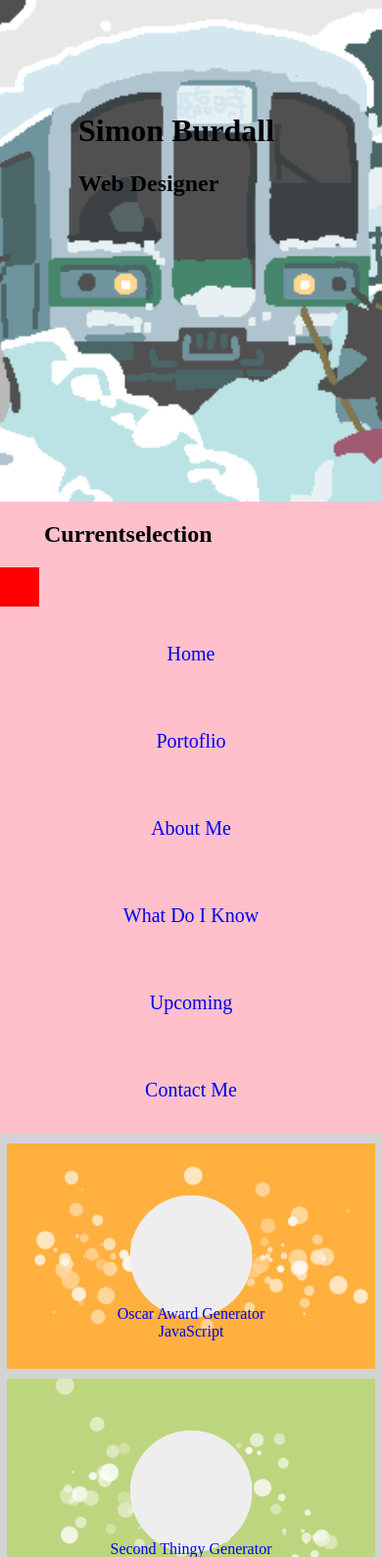
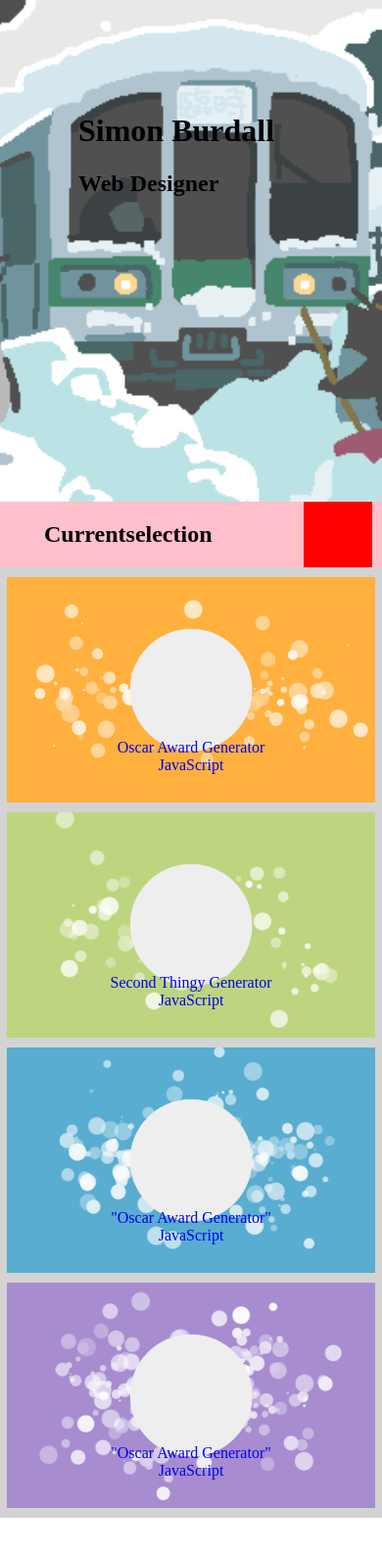
Before and after one commit to SimonBurdall/personalsite, a PHP site: page / in a window 390 px wide. Shown: the top 1589 px of the page at 98% size. Run offline with PHP 8.4, Linux system fonts and the light colour scheme.

Commit message:
Added responsive header.

```diff
--- a/index.css
+++ b/index.css
@@ -65,15 +65,15 @@ body {
 
 .site-float-right{
     float: right;
+    height: 0px;
 }
 
 
-#navi-toggle-menu{
+.navi-toggle-menu{
+    height: 0px;
+    width: 0px;
     display: hidden;
-    width: 40px;
-    height: 40px;
-    background-color: red;
-}
+ }
 
 .navi-ul{
     font-size: 20px;
@@ -100,28 +100,33 @@ body {
 }
 
 @media only screen and (max-width: 1050px){
-#navi-toggle-menu{
+.navi-toggle-menu{
     display: inline-block;
-
+    margin-right: 10px;
+    width: 70px;
+    height: 70px;
+    background-color: red;
 }
 
 .nav-ul{
-    display: none;
-    position: absolute;
-    padding: 20px;
-    background: #fff;
-    border: 5px solid #444;
-    right: 20px;
-    top: 60px;
-    width: 50%;
-    border-radius: 4px 0 4px 4px;
+    font-size: 20px;
+    text-align: right;
+
+    margin: 0;
+    padding: 0;
+    padding-left: 0px;
 }
 
 .navi-li{
+    display: none;
     text-align: center;
     width: 100%;
     padding: 10px 0;
     margin: 0;
+}
+
+.nav-content:hover .navi-ul{
+    display: block;
 }
 }
 
--- a/index.html
+++ b/index.html
@@ -22,7 +22,8 @@
 			<h2 style="margin-left: 45px;">Currentselection</h2>
 		</div>
 		<div class="site-float-right">
-			<a href="#" id="navi-toggle-menu"></a>
+			<div class="navi-toggle-menu"></div>
+			<div class="navi-content">
 				<ul class="navi-ul">
 					<li class="navi-li"><a href="#home">Home</a></li>
 					<li class="navi-li"><a href="#portoflio">Portoflio</a></li>
@@ -31,6 +32,7 @@
 					<li class="navi-li"><a href="#working-on">Upcoming</a></li>
 					<li class="navi-li"><a href="#contact">Contact Me</a></li>
 				</ul>
+			</div>
 		</div>
 	</div>
 
```
Lines whose indentation alone changed are shown as unchanged.
